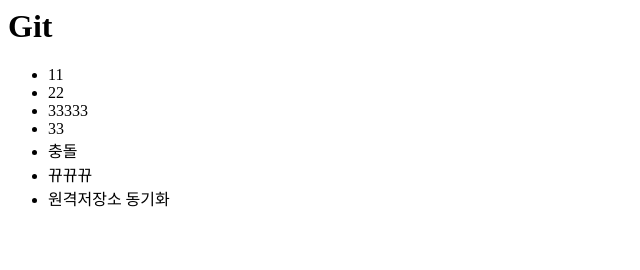
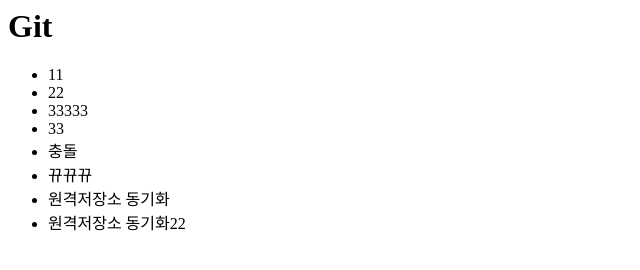
Before and after one commit to ChaHyeYoung/HY, a plain HTML site: page index.html in a window 1280 px wide. Shown: the whole page, without its empty margins (0-640 px from the left). Drawn offline with Linux system fonts and the light colour scheme.

Commit message:
한줄더추가

```diff
--- a/index.html
+++ b/index.html
@@ -15,6 +15,7 @@
 			<li>충돌</li>
 			<li>뀨뀨뀨</li>
 			<li>원격저장소 동기화</li>
+			<li>원격저장소 동기화22</li>
 		</ul>
 	</body>
 </html>
```
